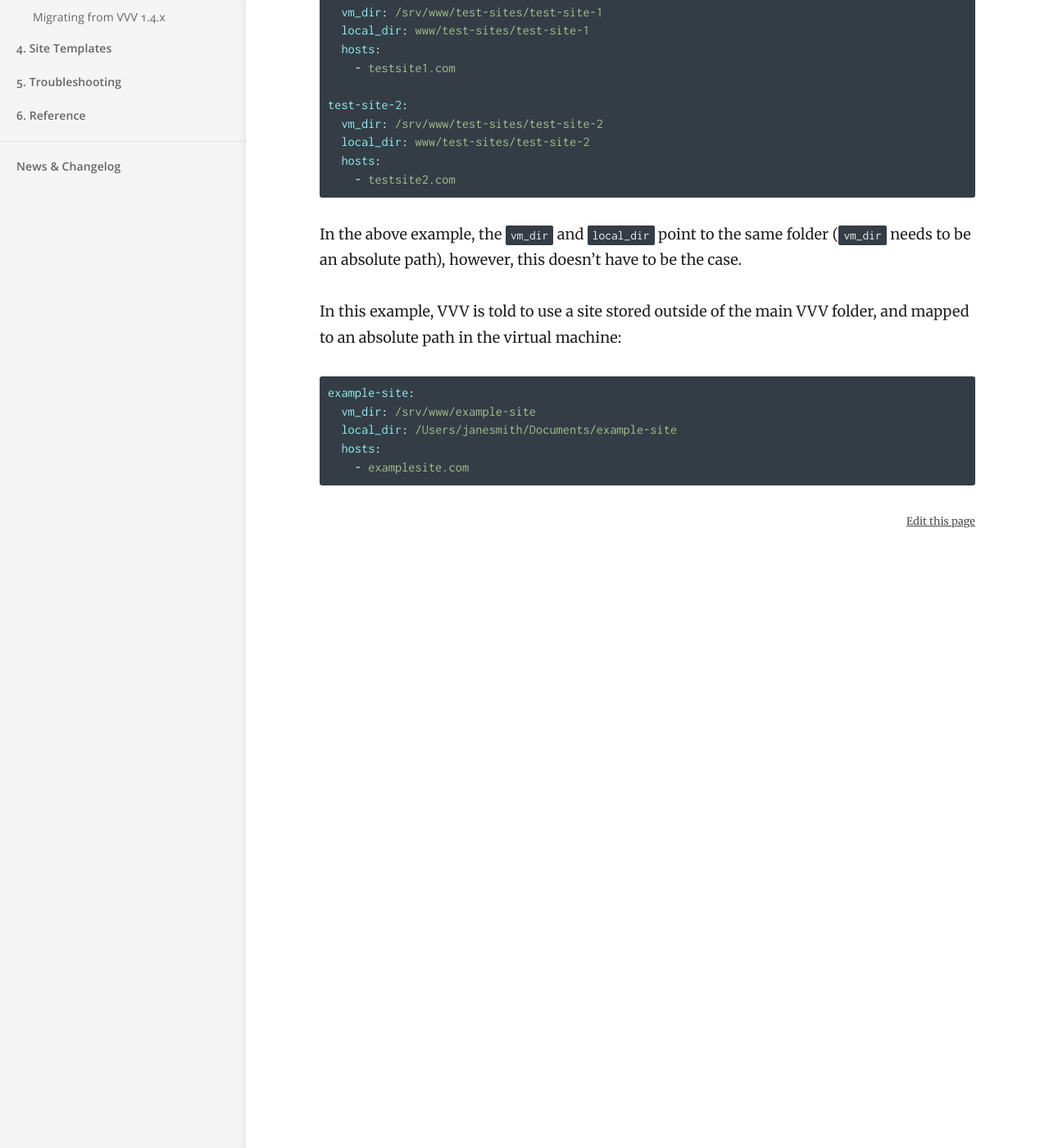
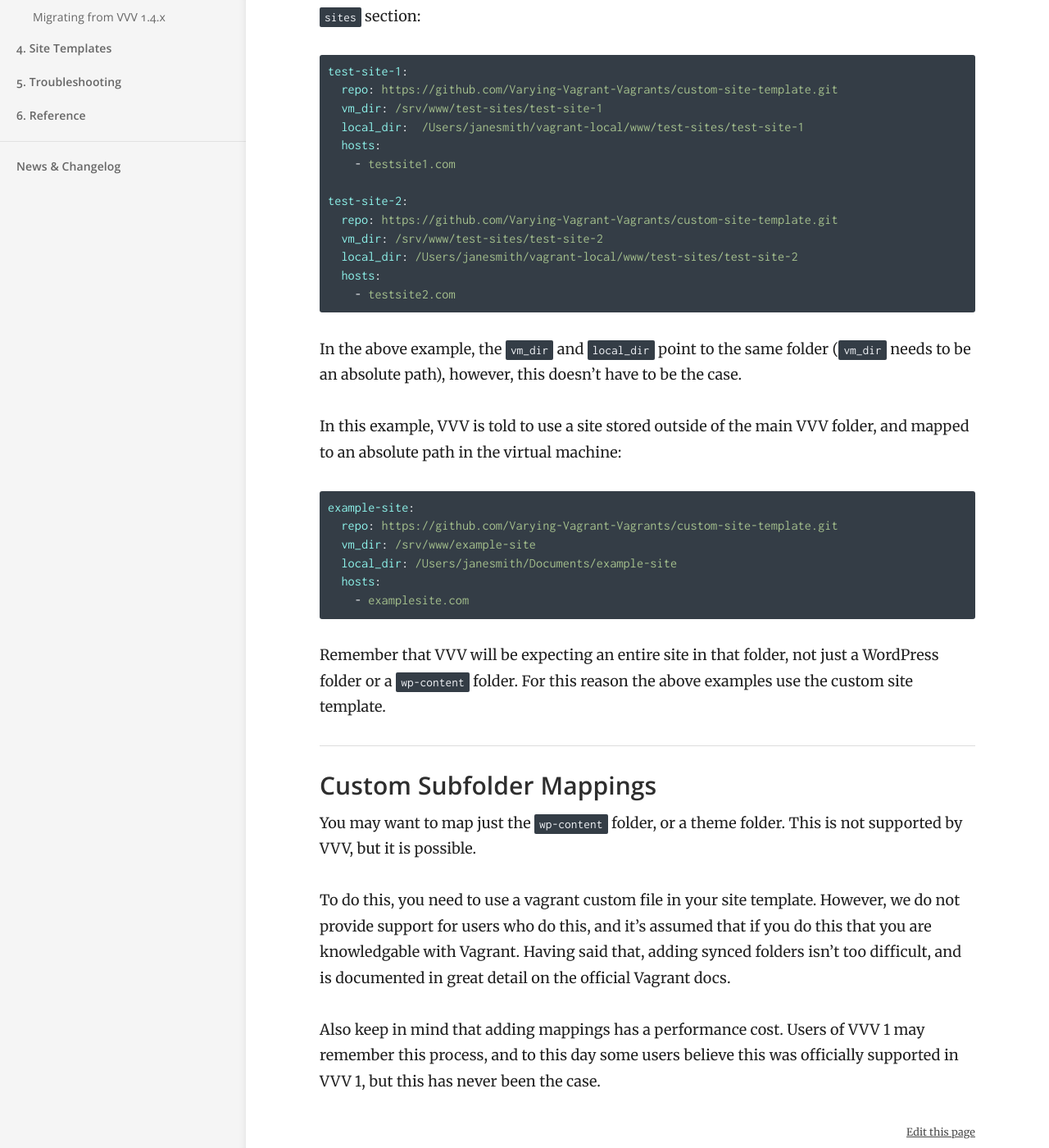
Before and after one commit to Varying-Vagrant-Vagrants/varyingvagrantvagrants.org, a Jekyll site: the page built from docs/en-US/adding-a-new-site/custom-paths-and-folders.md, in a window 1280 px wide and 1400 px high, scrolled down 440 px. Shown: the whole window at 82% size. Built offline with Jekyll 4.4.1, drawn with Linux system fonts in a browser that asks for light colours; some of the changed text lies outside the part shown.

Commit message:
Mention subfolder mappings and clarify vm_dir and local_dir use

````diff
--- a/docs/en-US/adding-a-new-site/custom-paths-and-folders.md
+++ b/docs/en-US/adding-a-new-site/custom-paths-and-folders.md
@@ -8,18 +8,22 @@ permalink: /docs/en-US/adding-a-new-site/custom-paths-and-folders/
 
 A site in a non-standard folder can still be used via the `vm_dir` and `local_dir` keys. `local_dir` tells VVV where the site is located on the host machine, and `vm_dir` tells VVV where the site is located inside the Virtual machine.
 
+Note that when we say site, we mean the entire site folder, complete with `provision` `logs` and `public_html` subfolders.
+
 For example, if we put our test sites in a subfolder, we can specify each site like this in the `sites` section:
 
 ```yaml
 test-site-1:
+  repo: https://github.com/Varying-Vagrant-Vagrants/custom-site-template.git
   vm_dir: /srv/www/test-sites/test-site-1
-  local_dir: www/test-sites/test-site-1
+  local_dir:  /Users/janesmith/vagrant-local/www/test-sites/test-site-1
   hosts:
     - testsite1.com
 
 test-site-2:
+  repo: https://github.com/Varying-Vagrant-Vagrants/custom-site-template.git
   vm_dir: /srv/www/test-sites/test-site-2
-  local_dir: www/test-sites/test-site-2
+  local_dir: /Users/janesmith/vagrant-local/www/test-sites/test-site-2
   hosts:
     - testsite2.com
 ```
@@ -30,8 +34,19 @@ In this example, VVV is told to use a site stored outside of the main VVV folder
 
 ```yaml
 example-site:
+  repo: https://github.com/Varying-Vagrant-Vagrants/custom-site-template.git
   vm_dir: /srv/www/example-site
   local_dir: /Users/janesmith/Documents/example-site
   hosts:
     - examplesite.com
 ```
+
+Remember that VVV will be expecting an entire site in that folder, not just a WordPress folder or a `wp-content` folder. For this reason the above examples use the custom site template.
+
+### Custom Subfolder Mappings
+
+You may want to map just the `wp-content` folder, or a theme folder. This is not supported by VVV, but it is possible.
+
+To do this, you need to use a vagrant custom file in your site template. However, we do not provide support for users who do this, and it's assumed that if you do this that you are knowledgable with Vagrant. Having said that, adding synced folders isn't too difficult, and is documented in great detail on the official Vagrant docs.
+
+Also keep in mind that adding mappings has a performance cost. Users of VVV 1 may remember this process, and to this day some users believe this was officially supported in VVV 1, but this has never been the case.
````
